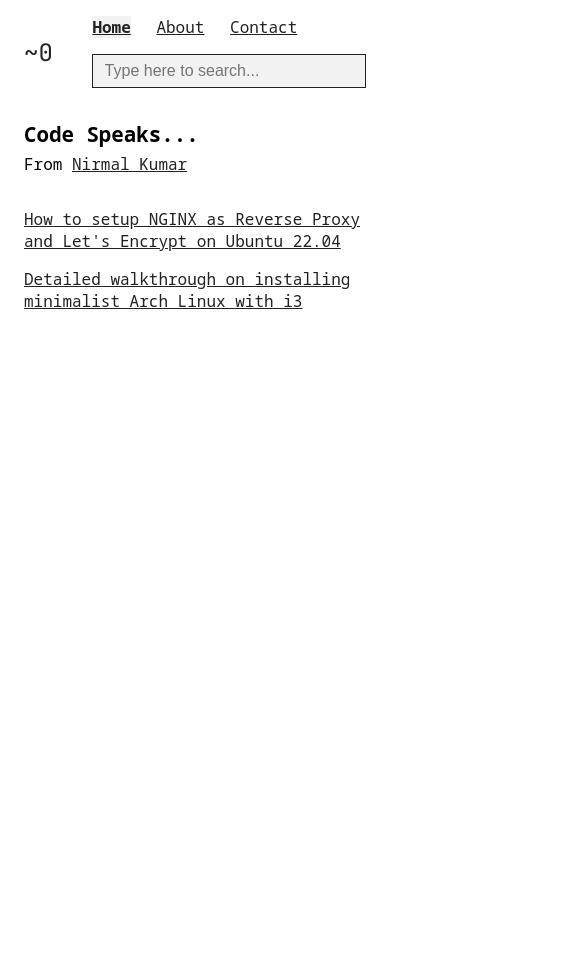
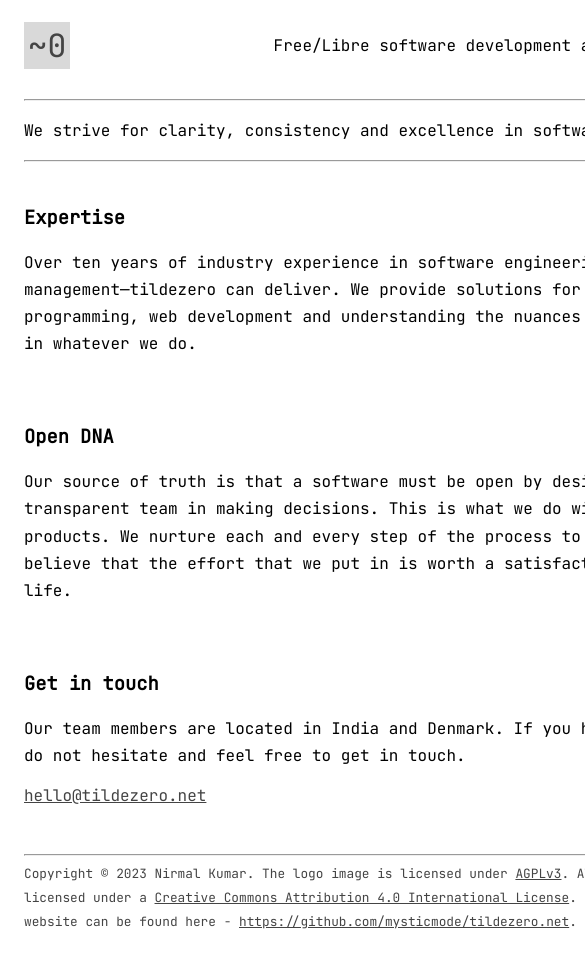
Before and after one commit to mysticmode/tildezero.net, a plain HTML site: page index.html in a window 390 px wide. Shown: the top 968 px of the page, 585 px wide, since content can reach past the window. Before the commit the page ends 844 px from the top, so only its background shows below. Drawn offline with Linux system fonts and the light colour scheme.

Commit message:
feat: front-page work

```diff
--- a/assets/css/style.css
+++ b/assets/css/style.css
@@ -1,12 +1,9 @@
 :root {
-  --text: #222;
-  --accent-text: black;
+  --text: #444;
+  --accent-text: #222;
   --input-bg: #f2f2f2;
   --code-bg: #e7e7e7;
   --border: 1px solid var(--text);
-  --sans: "Noto Sans Mono", -apple-system, system-ui, BlinkMacSystemFont,
-    "Segoe UI", Helvetica, Arial, sans-serif, "Apple Color Emoji",
-    "Segoe UI Emoji", "Segoe UI Symbol";
   --mono: "JetBrains Mono", Menlo, Consolas, Monaco, "Liberation Mono",
     Lucida Console, monospace;
 }
@@ -22,7 +19,7 @@ body {
 }
 
 body {
-  font-family: var(--sans);
+  font-family: var(--mono);
   font-size: 1rem;
   width: 48em;
   margin: 1rem auto;
@@ -31,6 +28,10 @@ body {
 
 a {
   color: var(--text);
+}
+
+p {
+  line-height: 1.7rem;
 }
 
 strong {
@@ -44,48 +45,16 @@ header {
 }
 
 .logo {
-  display: block;
   font-family: var(--mono);
-  font-size: 1.5rem;
+  font-size: 2rem;
   color: var(--text);
   text-decoration: none;
+  background-color: #D9D9D9;
+  padding: 2px 4px;
 }
 
-nav > a {
-  color: var(--text);
-  margin-right: 1rem;
-}
-
-nav > a:hover {
-  background-color: var(--input-bg);
-}
-
-nav > a.active {
-  font-weight: 600;
-  background-color: var(--input-bg);
-}
-
-nav > input {
-  background-color: var(--input-bg);
-  border: var(--border);
-  width: 24em;
-  height: 2rem;
-  border-radius: 0;
-  padding: 1rem 0.7rem;
-  font-size: inherit;
-  outline: none;
-}
-
-aside {
-  font-size: 1.3rem;
-  font-weight: 600;
-  margin: 2rem 0;
-}
-
-aside > span {
+header>p {
   font-size: 1rem;
-  font-weight: normal;
-  color: inherit;
 }
 
 main {
@@ -94,35 +63,13 @@ main {
   justify-content: flex-start;
 }
 
-main > a.post-title {
-  align-self: self-start;
-  font-size: inherit;
-  margin-bottom: 1rem;
+section {
+  margin: 1rem 0;
 }
 
-main > a.post-title:hover {
-  background-color: var(--input-bg);
-}
-
-main > .title {
-  font-size: 1.4rem;
-  font-weight: 600;
-  margin: 2.5rem 0 1rem;
-}
-
-main > .content > .para-title {
-  font-size: 1.2rem;
-  font-weight: 600;
-  margin: 2.2rem 0 1rem;
-}
-
-main > .content > .para-title > .ref-link {
-  text-decoration: none;
-}
-
-main > .content > .para-title > .ref-link > img {
-  width: 16px;
-  height: 16px;
+section.tagline {
+  font-size: 1rem;
+  margin-bottom: 0;
 }
 
 pre {
@@ -141,18 +88,9 @@ code {
   word-wrap: break-word;
 }
 
-@media only screen and (max-width: 960px) {
-  body {
-    width: 100%;
-  }
-
-  header > nav {
-    width: 80%;
-  }
-
-  header > nav > input {
-    display: block;
-    margin-top: 1rem;
-    width: 100%;
-  }
+footer {
+  font-size: 0.8rem;
+  line-height: 1.5rem;
+  color: var(--text);
+  margin: 2rem 0 3rem;
 }
--- a/index.html
+++ b/index.html
@@ -1,5 +1,6 @@
 <!DOCTYPE html>
 <html lang="en">
+
 <head>
   <meta charset="UTF-8" />
   <meta http-equiv="X-UA-Compatible" content="IE=edge" />
@@ -8,34 +9,49 @@
   <title>tildezero</title>
   <link rel="preconnect" href="https://fonts.googleapis.com" />
   <link rel="preconnect" href="https://fonts.gstatic.com" crossorigin />
-    <link
-      href="https://fonts.googleapis.com/css2?family=JetBrains+Mono&family=Noto+Sans+Mono:wght@400;600&display=swap"
-      rel="stylesheet"
-    />
+  <link href="https://fonts.googleapis.com/css2?family=JetBrains+Mono&display=swap" rel="stylesheet" />
   <link rel="stylesheet" href="/assets/css/style.css" />
 </head>
+
 <body>
   <header>
     <a href="/" class="logo">~0</a>
-      <nav>
-        <a href="/" class="active">Home</a>
-        <a href="">About</a>
-        <a href="">Contact</a>
-        <input type="text" placeholder="Type here to search..." />
-      </nav>
+    <p>Free/Libre software development as labor of love.</p>
   </header>
-    <aside>
-      <div>Code Speaks...</div>
-      <span>From <a href="https://mysticmode.net/">Nirmal Kumar</a></span>
-    </aside>
   <main>
-      <a class="post-title" href=""
-        >How to setup NGINX as Reverse Proxy and Let's Encrypt on Ubuntu
-        22.04</a
-      >
-      <a class="post-title" href="/install-arch-linux-with-i3.html"
-        >Detailed walkthrough on installing minimalist Arch Linux with i3</a
-      >
+    <section class="tagline">
+      <hr>
+      <p>We strive for clarity, consistency and excellence in software development.</p>
+      <hr>
+    </section>
+    <section>
+      <h3>Expertise</h3>
+      <p>Over ten years of industry experience in software engineering and management—tildezero can deliver. We provide
+        solutions for systems programming, web development and understanding the nuances of every detail in whatever we
+        do.</p>
+    </section>
+    <section>
+      <h3>Open DNA</h3>
+      <p>Our source of truth is that a software must be open by design and has a transparent team in making decisions.
+        This is what we do with our existing products. We nurture each and every step of the process to a great care and
+        believe that the effort that we put in is worth a satisfaction of our daily life.</p>
+    </section>
+    <section>
+      <h3>Get in touch</h3>
+      <p>Our team members are located in India and Denmark. If you have any queries, do not hesitate and feel free to
+        get in touch.</p>
+      <a href="mailto:hello@tildezero.net">hello@tildezero.net</a>
+    </section>
   </main>
+  <footer>
+    <hr>
+    Copyright © 2023 Nirmal Kumar. The logo image is licensed under
+    <a href="https://popgit.org/mysticmode/rumisoft.org/src/branch/main/LICENSE">AGPLv3</a>. All original text, is
+    licensed under a
+    <a href="http://creativecommons.org/licenses/by/4.0/">Creative Commons Attribution 4.0 International License</a>.
+    Source code of this website can be found here -
+    <a href="https://github.com/mysticmode/tildezero.net">https://github.com/mysticmode/tildezero.net</a>.
+  </footer>
 </body>
+
 </html>
```
Also changed, not shown: install-arch-linux-with-i3.html (deleted, +0 -169 lines). Lines whose indentation alone changed are shown as unchanged.
